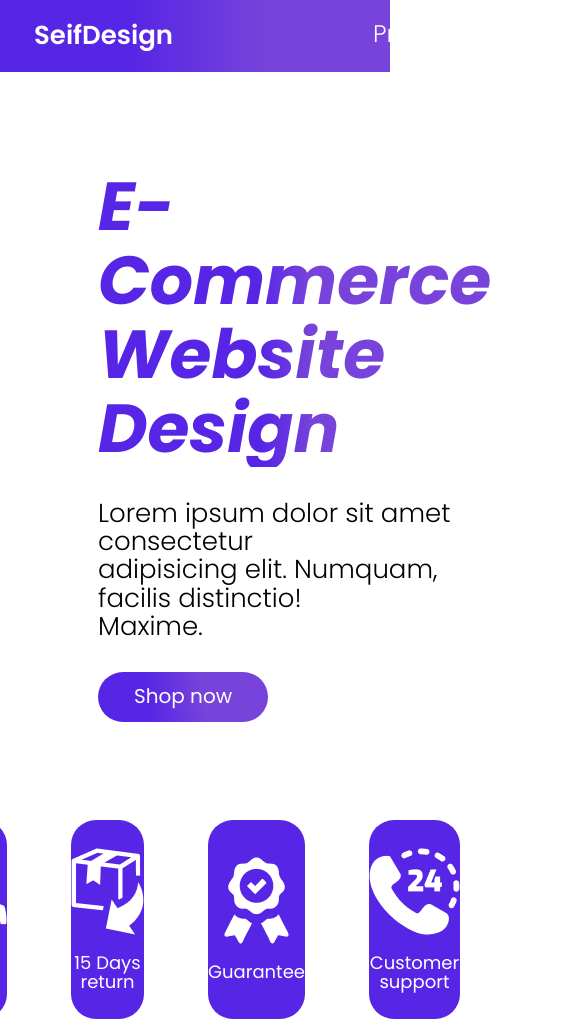
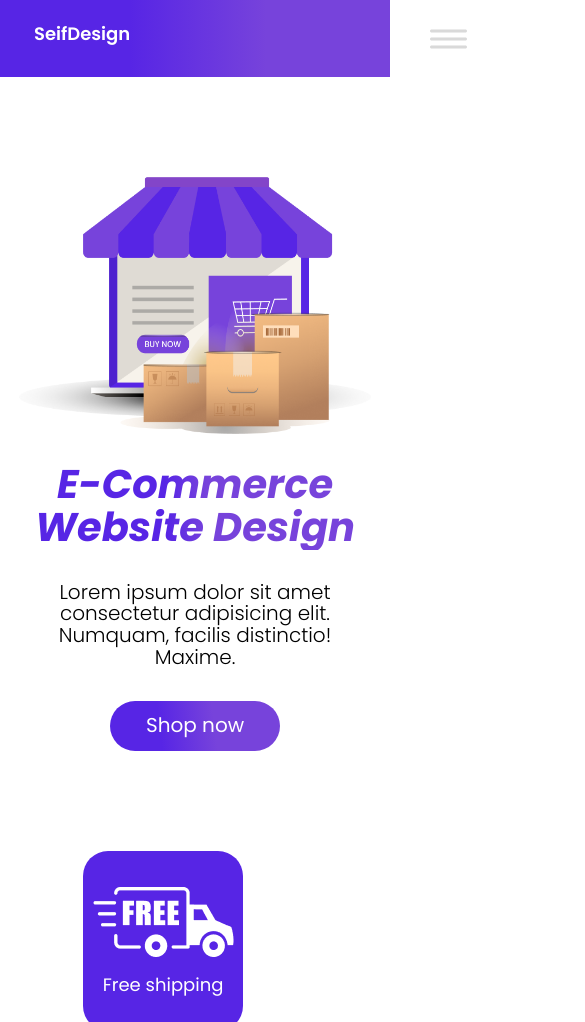
Before and after one commit to PoladEziz/Page-22, a plain HTML site: page index.html in a window 390 px wide. Shown: the top 1022 px of the page, 585 px wide, since content can reach past the window. Drawn offline with Linux system fonts and the light colour scheme.

Commit message:
incomplated updata

```diff
--- a/index.html
+++ b/index.html
@@ -13,20 +13,49 @@
         <a href="#">Product</a>
         <a href="#">Pricing</a>
         <a href="#">Contact</a>
+        <button class="phone-btn">
+          <img src="./img/Frame 1.png" alt="" />
+        </button>
+        <!-- <div class="phone-nav-div">
+          <a href="#">Product</a>
+          <a href="#">Pricing</a>
+          <a href="#">Contact</a>
+        </div> -->
       </nav>
       <div class="center">
         <div class="box">
-          <h1>E-Commerce <br> Website Design</h1>
-            <p>Lorem ipsum dolor sit amet consectetur <br> adipisicing elit. Numquam, facilis distinctio! <br> Maxime.</p>
-        <button>Shop now</button>
+          <h1>
+            E-Commerce <br />
+            Website Design
+          </h1>
+          <p>
+            Lorem ipsum dolor sit amet consectetur adipisicing elit. Numquam,
+            facilis distinctio! Maxime.
+          </p>
+          <button class="shop-btn">Shop now</button>
         </div>
-        <img src="./img/Group.png" alt="" />
+        <img class="main-img" src="./img/Group.png" alt="" />
       </div>
       <ul>
-        <li><img src="./img/Group (1).png" alt=""><p>Free shipping</p></li>
-        <li><img src="./img/Vector (8).png" alt=""><p>15 Days return</p></li>
-        <li><img src="./img/Group (2).png" alt=""><p>Guarantee</p></li>
-        <li><img src="./img/Vector (9).png" alt=""><p>Customer <br> support</p></li>
+        <li>
+          <img src="./img/Group (1).png" alt="" />
+          <p>Free shipping</p>
+        </li>
+        <li>
+          <img src="./img/Vector (8).png" alt="" />
+          <p>15 Days return</p>
+        </li>
+        <li>
+          <img src="./img/Group (2).png" alt="" />
+          <p>Guarantee</p>
+        </li>
+        <li>
+          <img src="./img/Vector (9).png" alt="" />
+          <p>
+            Customer <br />
+            support
+          </p>
+        </li>
       </ul>
     </div>
   </body>
--- a/index.scss
+++ b/index.scss
@@ -13,23 +13,46 @@
     nav {
         display: flex;
         width: 100%;
-        height: 72px;
-        padding: 16px 34px;
+        min-height: 72px;
+        padding: 20px 34px;
         background-color: #5725E5;
         background: linear-gradient(270deg, #7743DB 31.64%, #5725E5 66.78%);
 
+        .phone-btn {
+            display: none;
+            border: none;
+            background: none;
+            width: 37px;
+            height: 37px;
+
+            @media only screen and (max-width: 390px) {
+                display: block;
+            }
+        }
+
+        .phone-nav-div {
+            display: none;
+            width: 387px;
+            height: 282px;
+            background-color: #5725E5;
+        }
+
         h1 {
-            margin-right: 200px;
+            margin-right: 300px;
             color: #FFF;
             font-family: Poppins;
             font-size: 26px;
             font-style: normal;
             font-weight: 600;
             line-height: normal;
+
+            @media only screen and (max-width: 390px) {
+                font-size: 18px;
+            }
         }
 
         a {
-            margin-right: 73px;
+            margin-right: 100px;
             text-decoration: none;
             align-items: center;
             color: #FFF;
@@ -39,16 +62,46 @@
             font-style: normal;
             font-weight: 300;
             line-height: normal;
+
+            @media only screen and (max-width: 390px) {
+                display: none;
+            }
         }
     }
 
     .center {
         display: flex;
         width: 100%;
-        padding: 98px;
+        padding: 100px;
+
+        @media only screen and (max-width: 390px) {
+            display: flex;
+            flex-direction: column-reverse;
+            align-items: center;
+            justify-content: center;
+        }
+
+        .main-img {
+            width: 677.61px;
+            height: 437.417px;
+
+            @media only screen and (max-width: 390px) {
+                width: 352px;
+                height: 256.511px;
+                margin-bottom: 29px;
+            }
+        }
 
         .box {
             margin-right: 100px;
+
+            @media only screen and (max-width: 390px) {
+                margin-right: 0;
+                display: flex;
+                flex-direction: column;
+                align-items: center;
+                justify-content: center;
+            }
 
             h1 {
                 margin-bottom: 32px;
@@ -61,9 +114,16 @@
                 background-clip: text;
                 -webkit-background-clip: text;
                 -webkit-text-fill-color: transparent;
+
+                @media only screen and (max-width: 390px) {
+                    font-size: 40px;
+                    text-align: center;
+                }
             }
 
             p {
+
+                width: 608px;
                 margin-bottom: 32px;
                 color: #000;
                 font-family: Poppins;
@@ -71,6 +131,12 @@
                 font-style: normal;
                 font-weight: 300;
                 line-height: 109%;
+
+                @media only screen and (max-width: 390px) {
+                    text-align: center;
+                    font-size: 20px;
+                    width: 332px;
+                }
             }
 
             button {
@@ -85,6 +151,7 @@
                 line-height: 109%;
                 border-radius: 25px;
                 background: linear-gradient(263deg, #7743DB 38.81%, #5725E5 70.24%);
+
             }
         }
     }
@@ -93,6 +160,7 @@
         width: 100%;
         display: flex;
         justify-content: center;
+        flex-wrap: wrap;
 
         li {
             display: flex;
@@ -107,6 +175,11 @@
             border-radius: 25px;
             background: #5725E5;
 
+            @media only screen and (max-width: 390px) {
+                width: 160px;
+                height: 180px;
+            }
+
             p {
                 color: #FFF;
                 text-align: center;
```
Also changed, not shown: img/Frame 1.png (added), index.css, 1 other file.
